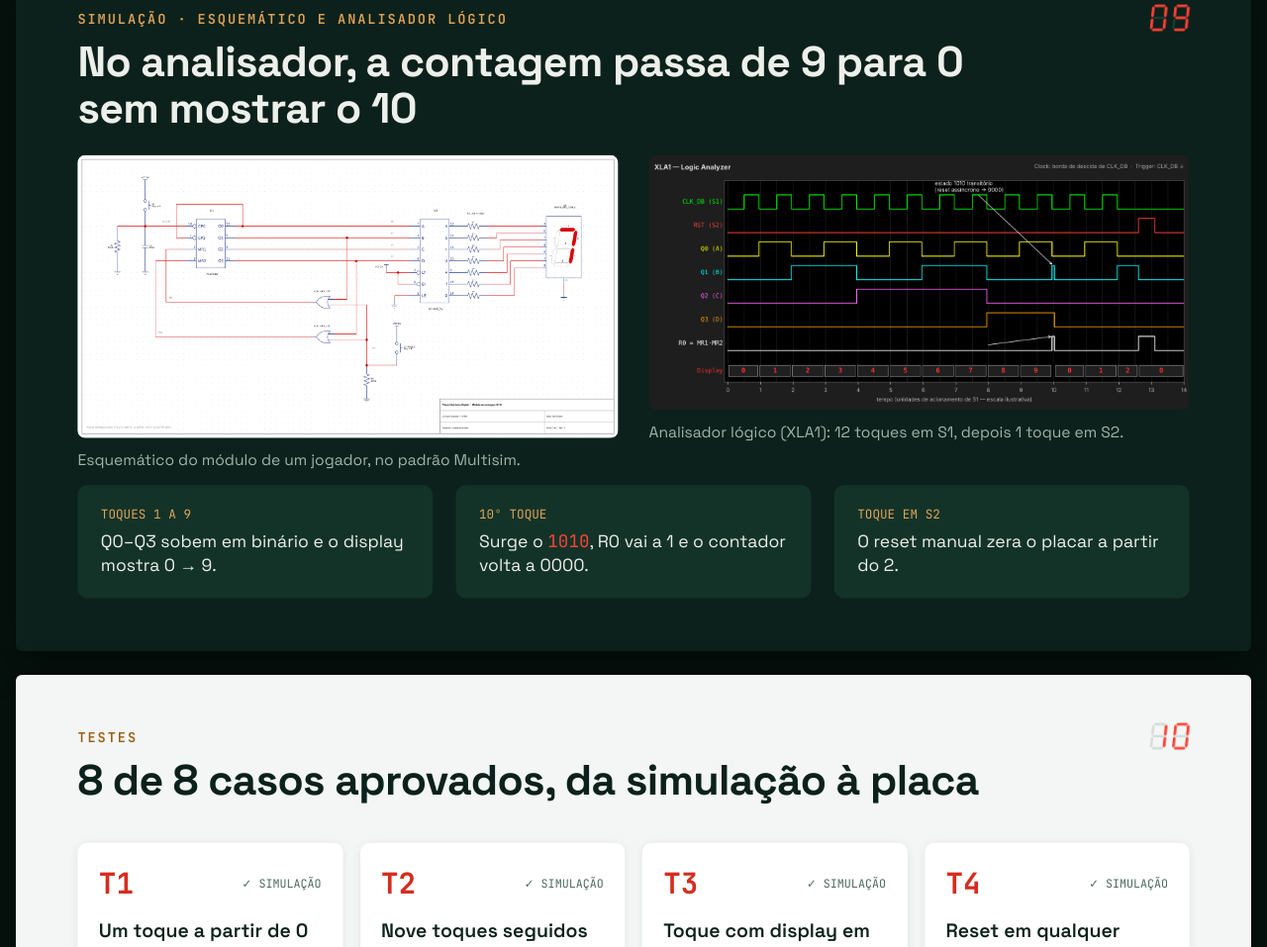
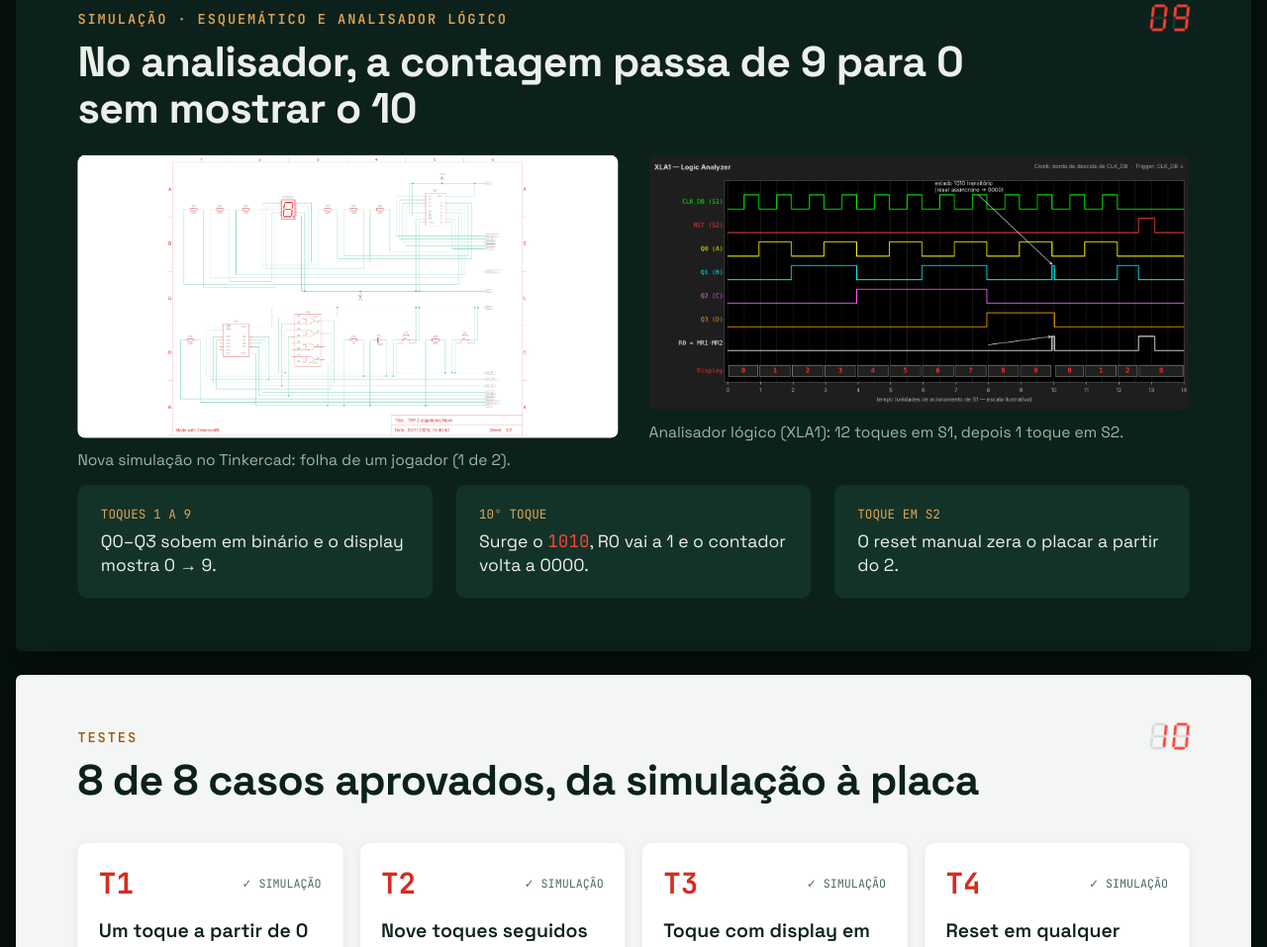
Before and after one commit to andreluisaguiar/PlacarDigital, a plain HTML site: page apresentacao/html/index.html in a window 1280 px wide. Shown: the part 5876-6833 px from the top of the page at 99% size. Drawn offline with Linux system fonts and the light colour scheme.

Commit message:
Adiciona novo esquemático da simulação no Tinkercad e atualiza apresentação com imagens e notas correspondentes

```diff
--- a/apresentacao/html/index.html
+++ b/apresentacao/html/index.html
@@ -202,8 +202,8 @@ body.present .hint{display:none}
   <div class="kicker">Simulação · Esquemático e analisador lógico</div>
   <h2>No analisador, a contagem passa de 9 para 0 sem mostrar o 10</h2>
   <div style="position:absolute;left:64px;top:206px;width:560px">
-    <img src="../assets/img/esquematico.png" alt="Esquemático do módulo de um jogador no padrão Multisim" style="width:560px;border-radius:8px;background:#fff">
-    <p class="muted" style="font-size:16px;margin-top:12px">Esquemático do módulo de um jogador, no padrão Multisim.</p>
+    <img src="../assets/img/esquematico_novo.png" alt="Esquemático da nova simulação no Tinkercad, folha 1 de 2: módulo de um jogador" style="width:560px;border-radius:8px;background:#fff">
+    <p class="muted" style="font-size:16px;margin-top:12px">Nova simulação no Tinkercad: folha de um jogador (1 de 2).</p>
   </div>
   <div style="position:absolute;left:656px;top:206px;width:560px">
     <img src="../assets/img/analisador.png" alt="Analisador lógico mostrando contagem de 0 a 9, reinício e reset" style="width:560px;border-radius:8px">
```
Also changed, not shown: apresentacao/assets/img/esquematico_novo.png (added), apresentacao/build/build_pptx.js, 3 other files.
